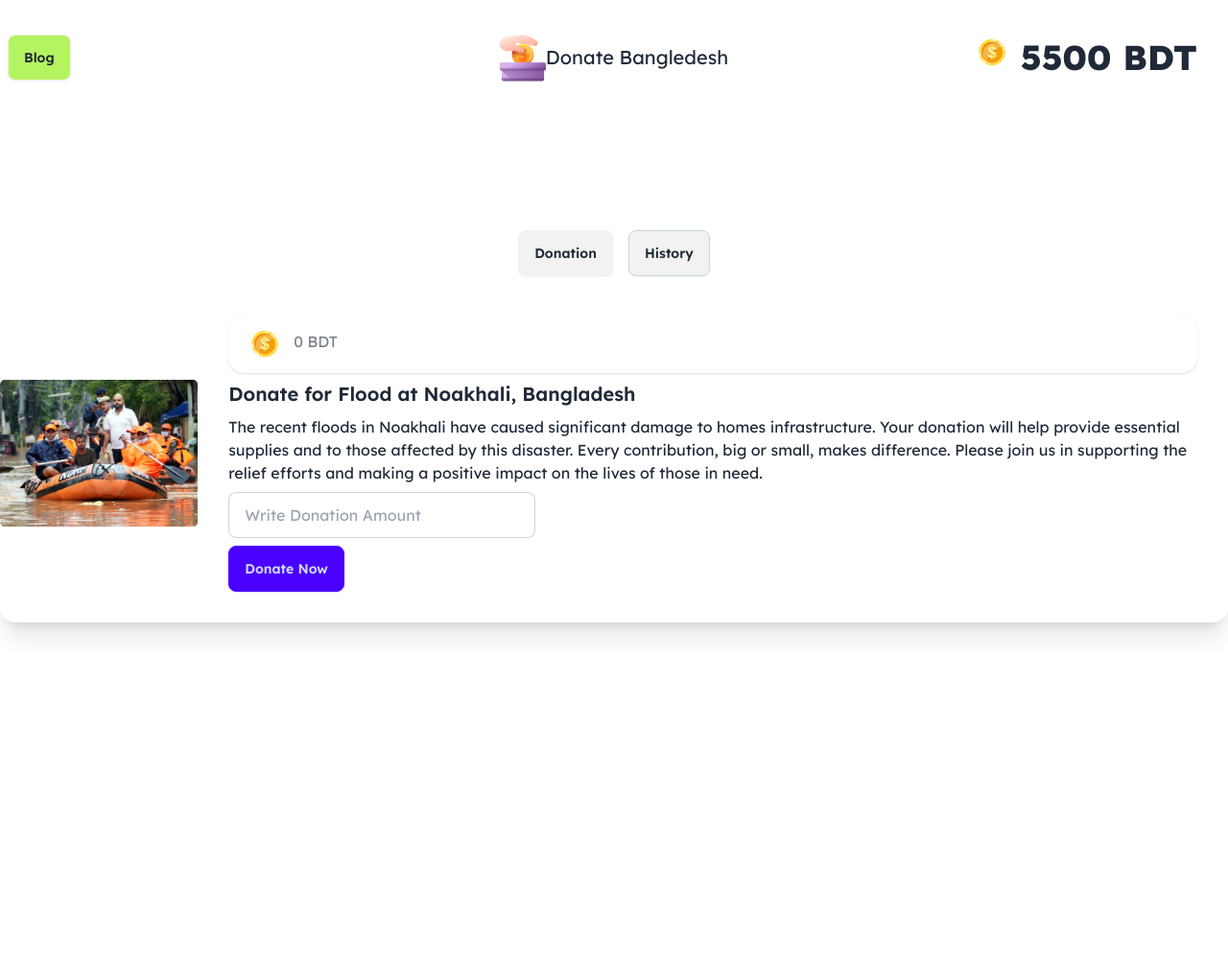
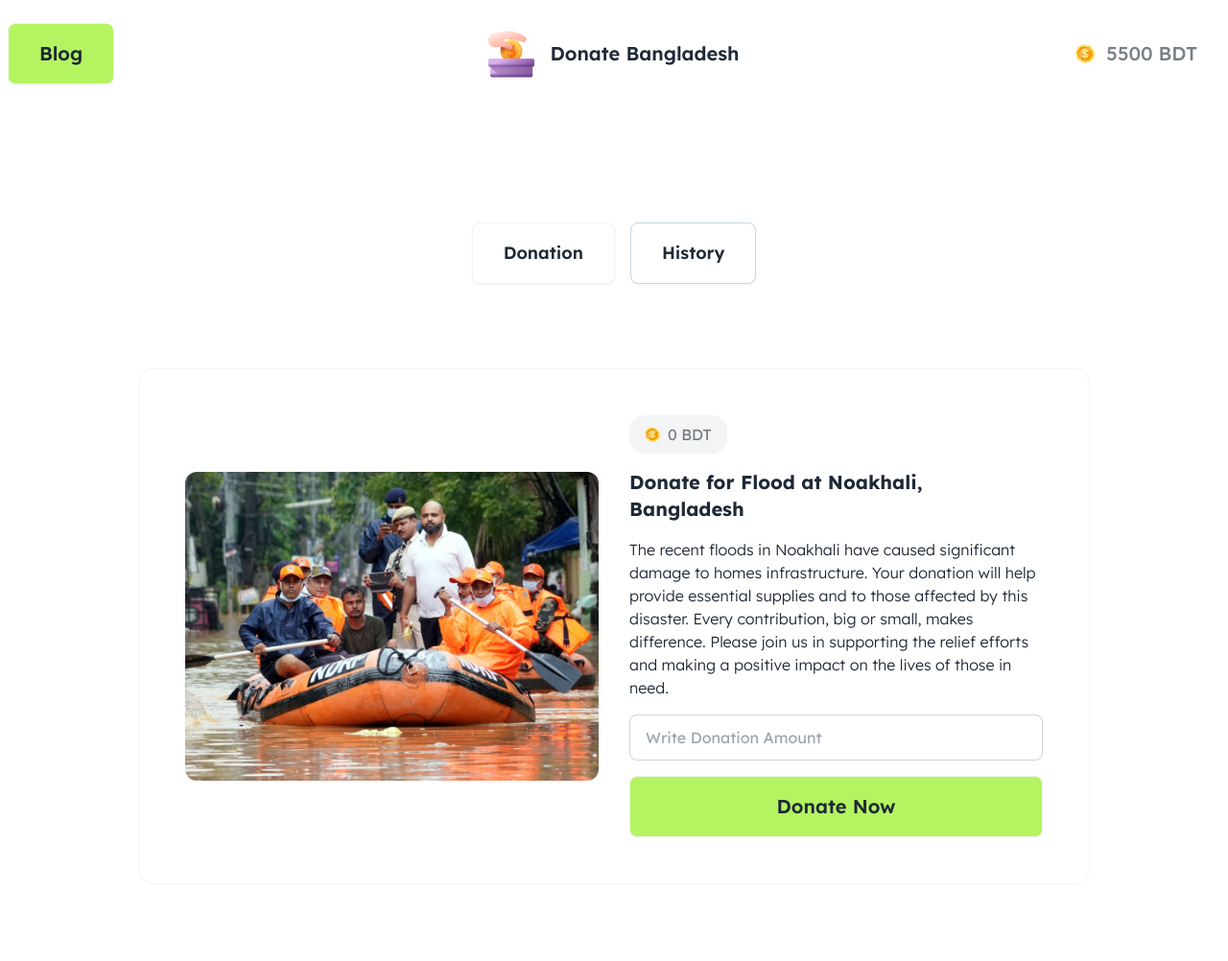
Before and after one commit to DevelopWebAdnan/assignment-5, a plain HTML site: page index.html in a window 1280 px wide. Shown: the whole page at 96% size. Before the commit the page ends 800 px from the top, so only its background shows below. Drawn offline with nearby package versions, Linux system fonts and the light colour scheme.

Commit message:
edited the text of the whole website and redesigned the card

```diff
--- a/index.html
+++ b/index.html
@@ -37,21 +37,21 @@
     <header class="md:container mx-auto">
         <!-- navbar start -->
          <nav>
-            <div class="navbar py-6">
+            <div class="navbar py-6 text-xl font-semibold">
                 <div class="navbar-start">
-                    <a class="btn bg-donate-primary">Blog</a>
+                    <button class="btn btn-lg bg-donate-primary text-xl py-3 px-8">Blog</button>
                 </div>
-                <div class="navbar-center">
+                <div class="navbar-center space-x-4">
                    <a href="#"><img src="assets/logo.png" alt=""></a>
-                  <a href="#" class=" text-xl">Donate Bangledesh</a>
+                  <a href="#" class="">Donate Bangladesh</a>
                 </div>
                 <div class="navbar-end">
                       <div class="stats">
-                        <div class="stat flex">
+                        <div class="stat flex items-center gap-3">
                             <div>
-                                <img src="assets/coin.png" alt="">
+                                <img src="assets/coin.png" alt="" class="w-5">
                               </div>
-                            <div class="stat-value">5500 BDT</div>
+                            <div class="stat-title font-medium">5500 BDT</div>
                           </div>
                       </div>
                 </div>
@@ -61,17 +61,17 @@
          <!-- Horizontal menu -->
           <div class=" flex justify-center">
             <ul class="menu menu-horizontal space-x-4 mt-28">
-                <li><button class="btn">Donation</button></li>
-                <li><button class="btn border border-slate-300">History</button></li>
+                <li><button class="btn btn-lg py-4 px-8 bg-white">Donation</button></li>
+                <li><button class="btn btn-lg border border-slate-300 py-4 px-8 bg-white">History</button></li>
               </ul>
           </div>
 
     </header>
     <main>
         <!-- Cards container -->
-         <div>
-            <!-- Card-1 -->
-            <div class="card md:card-side bg-base-100 shadow-xl">
+         <section class="py-20 px-36">
+            <!-- Card-1 sample -->
+            <!-- <div class="card md:card-side bg-base-100 shadow-xl">
                 <figure>
                   <img src="assets/noakhali.png" alt="" />
                 </figure>
@@ -83,7 +83,7 @@
                           </div>
                           <div class="stat-title">0 BDT</div>
                         </div>
-                        </div>
+                    </div>
 
                   <h2 class="card-title">Donate for Flood at Noakhali, Bangladesh</h2>
                   <p> The recent floods in Noakhali have caused significant damage to homes  infrastructure. Your donation will help provide essential supplies and  to those affected by this disaster. Every contribution, big or small, makes  difference. Please join us in supporting the relief efforts and making a positive impact on the lives of those in need.</p>
@@ -92,8 +92,37 @@
                     <button class="btn btn-primary">Donate Now</button>
                   </div>
                 </div>
+              </div> -->
+
+              <!-- Card-1 -->
+              <div class="hero bg-white p-8 rounded-2xl border border-slate-100">
+                <div class="hero-content flex-col lg:flex-row gap-8">
+                  <!-- image content -->
+                  <div class="flex-1">
+                    <img
+                    src="assets/noakhali.png"
+                    class="w-full rounded-xl" />
+                  </div>
+                  <!-- text content -->
+                  <div class="flex-1 space-y-4">
+                    <div class="stats bg-gray-100">
+                      <div class="stat flex items-center gap-2 py-2 px-4">
+                        <div>
+                          <img src="assets/coin.png" alt="" class="w-4">
+                        </div>
+                        <div class="stat-title">0 BDT</div>
+                      </div>
+                  </div>
+                    <h3 class="text-xl font-bold">Donate for Flood at Noakhali, Bangladesh</h3>
+                    <p class="font-light">
+                      The recent floods in Noakhali have caused significant damage to homes  infrastructure. Your donation will help provide essential supplies and  to those affected by this disaster. Every contribution, big or small, makes  difference. Please join us in supporting the relief efforts and making a positive impact on the lives of those in need.
+                    </p>
+                    <input type="text" placeholder="Write Donation Amount" class="input input-bordered w-full mt-6" />
+                    <button class="btn btn-lg btn-block py-4 px-8 text-xl font-semibold bg-donate-primary">Donate Now</button>
+                  </div>
+                </div>
               </div>
-         </div>
+         </section>
 
     </main>
 
```
